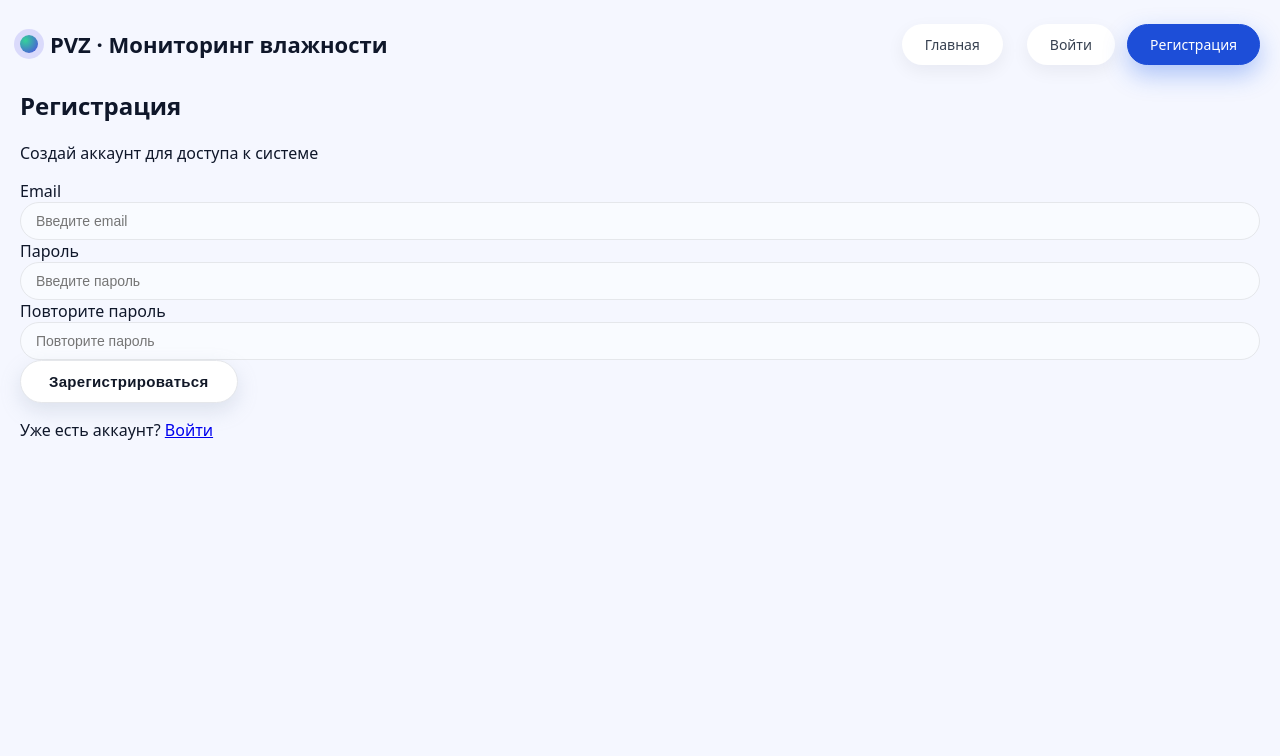
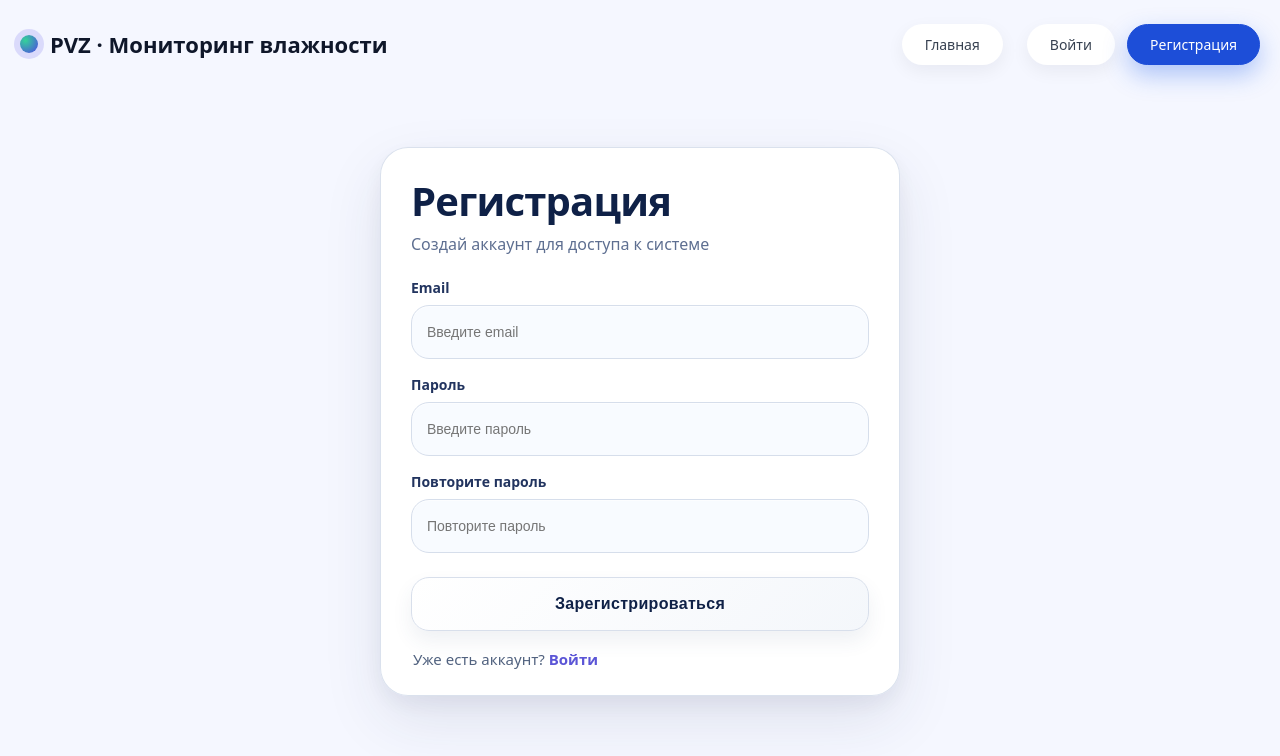
Before and after one commit to Nikolay56615/PvZ, a Vue app in the folder frontend-app/: page /register in a window 1280 px wide. Shown: the top 756 px of the page. Built offline with nearby package versions, Linux system fonts and the light colour scheme; no server answers.

Commit message:
Update RegisterView.vue

```diff
--- a/frontend-app/src/components/RegisterView.vue
+++ b/frontend-app/src/components/RegisterView.vue
@@ -13,8 +13,12 @@ const password = ref('')
 const password2 = ref('')
 const loading = ref(false)
 
-const validEmail = computed(() => /^[A-Za-z0-9._%+-]+@[A-Za-z0-9.-]+\.[A-Za-z]{2,}$/.test(email.value.trim()))
-const validPassword = computed(() => /^[A-Za-z0-9!@#$%^&*._-]+$/.test(password.value))
+const validEmail = computed(() =>
+  /^[A-Za-z0-9._%+-]+@[A-Za-z0-9.-]+\.[A-Za-z]{2,}$/.test(email.value.trim())
+)
+const validPassword = computed(() =>
+  /^[A-Za-z0-9!@#$%^&*._-]+$/.test(password.value)
+)
 
 async function onSubmit() {
   if (!email.value.trim() || !password.value || !password2.value) {
@@ -51,9 +55,11 @@ async function onSubmit() {
 
     if (res?.access_token) {
       localStorage.setItem('pvz_token', res.access_token)
+
       if (res?.user) {
         localStorage.setItem('pvz_user', JSON.stringify(res.user))
       }
+
       toast.success('Аккаунт создан и вы вошли.')
       router.push('/')
       return
@@ -72,38 +78,40 @@ async function onSubmit() {
 <template>
   <section class="auth-page">
     <div class="auth-card">
-      <h1 class="auth-title">Регистрация</h1>
-      <p class="auth-subtitle">Создай аккаунт для доступа к системе</p>
+      <div class="auth-head">
+        <h1 class="auth-title">Регистрация</h1>
+        <p class="auth-subtitle">Создай аккаунт для доступа к системе</p>
+      </div>
 
       <form class="auth-form" @submit.prevent="onSubmit">
         <label class="auth-label">
-          Email
+          <span class="label-text">Email</span>
           <input
             v-model="email"
             type="email"
-            class="input"
+            class="input auth-input"
             placeholder="Введите email"
             autocomplete="email"
           />
         </label>
 
         <label class="auth-label">
-          Пароль
+          <span class="label-text">Пароль</span>
           <input
             v-model="password"
             type="password"
-            class="input"
+            class="input auth-input"
             placeholder="Введите пароль"
             autocomplete="new-password"
           />
         </label>
 
         <label class="auth-label">
-          Повторите пароль
+          <span class="label-text">Повторите пароль</span>
           <input
             v-model="password2"
             type="password"
-            class="input"
+            class="input auth-input"
             placeholder="Повторите пароль"
             autocomplete="new-password"
           />
@@ -116,8 +124,142 @@ async function onSubmit() {
 
       <p class="auth-footer">
         Уже есть аккаунт?
-        <router-link to="/login">Войти</router-link>
+        <router-link to="/login" class="auth-link">Войти</router-link>
       </p>
     </div>
   </section>
 </template>
+
+<style scoped>
+.auth-page {
+  min-height: calc(100vh - 120px);
+  display: flex;
+  align-items: center;
+  justify-content: center;
+  padding: 48px 20px 64px;
+}
+
+.auth-card {
+  width: 100%;
+  max-width: 520px;
+  background: rgba(255, 255, 255, 0.94);
+  border: 1px solid rgba(214, 222, 235, 0.9);
+  border-radius: 28px;
+  box-shadow:
+    0 24px 60px rgba(36, 52, 89, 0.10),
+    0 8px 24px rgba(36, 52, 89, 0.06);
+  padding: 32px 30px 26px;
+  backdrop-filter: blur(10px);
+}
+
+.auth-head {
+  margin-bottom: 22px;
+}
+
+.auth-title {
+  margin: 0 0 10px;
+  font-size: 40px;
+  line-height: 1.05;
+  font-weight: 800;
+  color: #0f2147;
+  letter-spacing: -0.02em;
+}
+
+.auth-subtitle {
+  margin: 0;
+  font-size: 16px;
+  line-height: 1.5;
+  color: #5e6f91;
+}
+
+.auth-form {
+  display: grid;
+  gap: 16px;
+}
+
+.auth-label {
+  display: grid;
+  gap: 8px;
+}
+
+.label-text {
+  font-size: 14px;
+  font-weight: 600;
+  color: #22345f;
+}
+
+.auth-input {
+  width: 100%;
+  min-height: 54px;
+  border-radius: 18px;
+  border: 1px solid #d6deeb;
+  background: #f8fbff;
+  box-shadow: inset 0 1px 0 rgba(255, 255, 255, 0.65);
+  transition: border-color 0.18s ease, box-shadow 0.18s ease, background 0.18s ease;
+}
+
+.auth-input:focus {
+  outline: none;
+  border-color: #7aa2ff;
+  background: #ffffff;
+  box-shadow: 0 0 0 4px rgba(122, 162, 255, 0.16);
+}
+
+.auth-btn {
+  margin-top: 8px;
+  min-height: 54px;
+  border-radius: 18px;
+  font-weight: 700;
+  font-size: 16px;
+  background: linear-gradient(135deg, #ffffff 0%, #f4f7fb 100%);
+  color: #0f2147;
+  border: 1px solid #d8dfeb;
+  box-shadow: 0 10px 20px rgba(52, 72, 120, 0.08);
+  transition: transform 0.15s ease, box-shadow 0.15s ease, background 0.15s ease;
+}
+
+.auth-btn:hover:not(:disabled) {
+  transform: translateY(-1px);
+  box-shadow: 0 14px 26px rgba(52, 72, 120, 0.12);
+  background: linear-gradient(135deg, #ffffff 0%, #eef3fb 100%);
+}
+
+.auth-btn:disabled {
+  opacity: 0.72;
+  cursor: default;
+  transform: none;
+}
+
+.auth-footer {
+  margin: 18px 2px 0;
+  font-size: 15px;
+  color: #51627f;
+}
+
+.auth-link {
+  font-weight: 600;
+  color: #5b55d6;
+  text-decoration: none;
+}
+
+.auth-link:hover {
+  text-decoration: underline;
+}
+
+@media (max-width: 640px) {
+  .auth-page {
+    padding: 24px 14px 40px;
+    align-items: flex-start;
+  }
+
+  .auth-card {
+    max-width: 100%;
+    padding: 24px 18px 20px;
+    border-radius: 22px;
+  }
+
+  .auth-title {
+    font-size: 32px;
+  }
+}
+</style>
```
